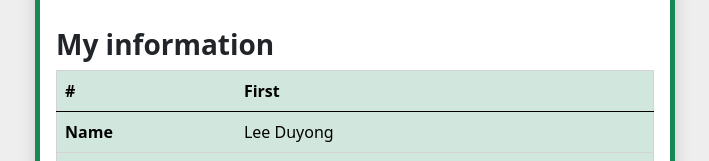
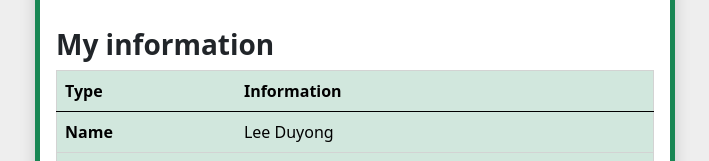
Before and after one commit to LeeDuYong/profile, a plain HTML site: page index.html in a window 1280 px wide. Shown: the part 187-348 px from the top of the page, without its empty margins (285-994 px from the left). Drawn offline with nearby package versions, Linux system fonts and the light colour scheme.

Commit message:
forth commit. complete

```diff
--- a/index.html
+++ b/index.html
@@ -40,8 +40,8 @@
       <table class="table table-success p-3 mb-2" id="personal-info">
         <thead>
           <tr>
-            <th scope="col">#</th>
-            <th scope="col">First</th>
+            <th scope="col">Type</th>
+            <th scope="col">Information</th>
           </tr>
         </thead>
         <tbody>
```
